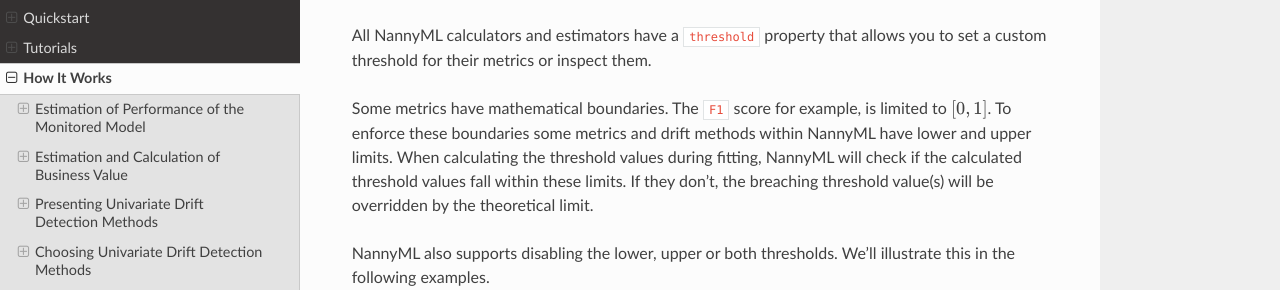
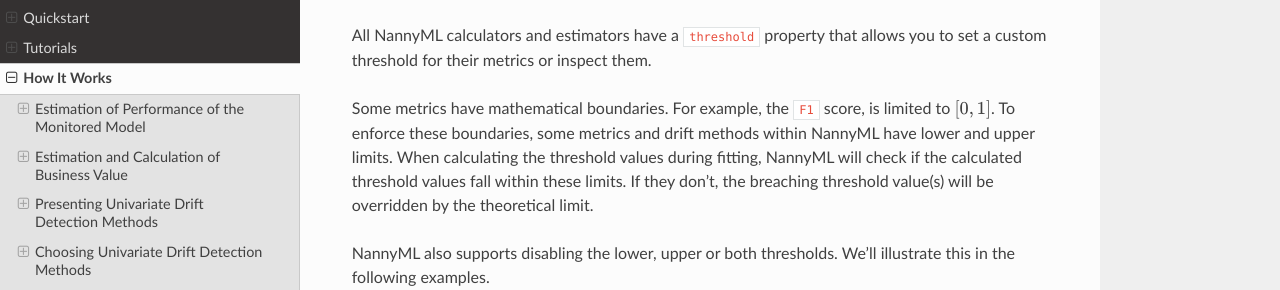
Before and after one commit to NannyML/nannyml, a Sphinx documentation site: the page built from docs/how_it_works/thresholds.rst, in a window 1280 px wide and 900 px high, scrolled down 398 px. Shown: the part 159-449 px from the top of the window. Built offline with Sphinx 7.4.7 and the Read the Docs theme 2.0.0, drawn with Linux system fonts in a browser that asks for light colours; pages that are not in the unit, such as notebooks, are missing from menus.

```diff
--- a/docs/how_it_works/thresholds.rst
+++ b/docs/how_it_works/thresholds.rst
@@ -28,8 +28,8 @@ If so, the alert flag will be set to ``True`` for that chunk.
 All NannyML calculators and estimators have a ``threshold`` property that allows you to set a custom threshold for
 their metrics or inspect them.
 
-Some metrics have mathematical boundaries. The ``F1`` score for example, is limited to :math:`[0, 1]`.
-To enforce these boundaries some metrics and drift methods within NannyML have lower and upper limits.
+Some metrics have mathematical boundaries. For example, the ``F1`` score, is limited to :math:`[0, 1]`.
+To enforce these boundaries, some metrics and drift methods within NannyML have lower and upper limits.
 When calculating the threshold values during fitting, NannyML will check if the calculated threshold values fall within
 these limits. If they don't, the breaching threshold value(s) will be overridden by the theoretical limit.
 
@@ -103,8 +103,8 @@ Multipliers can make the offset smaller or larger, alternatives to the `mean` ma
     :cells: 5
     :show_output:
 
-By providing a `None` value you can disable one or more thresholds. The following example shows how to disable the
-lower threshold by setting the appropriate multiplier to `None`.
+By providing a ``None`` value you can disable one or more thresholds. The following example shows how to disable the
+lower threshold by setting the appropriate multiplier to ``None``.
 
 .. nbimport::
     :path: ./example_notebooks/How it Works - Thresholds.ipynb
```
